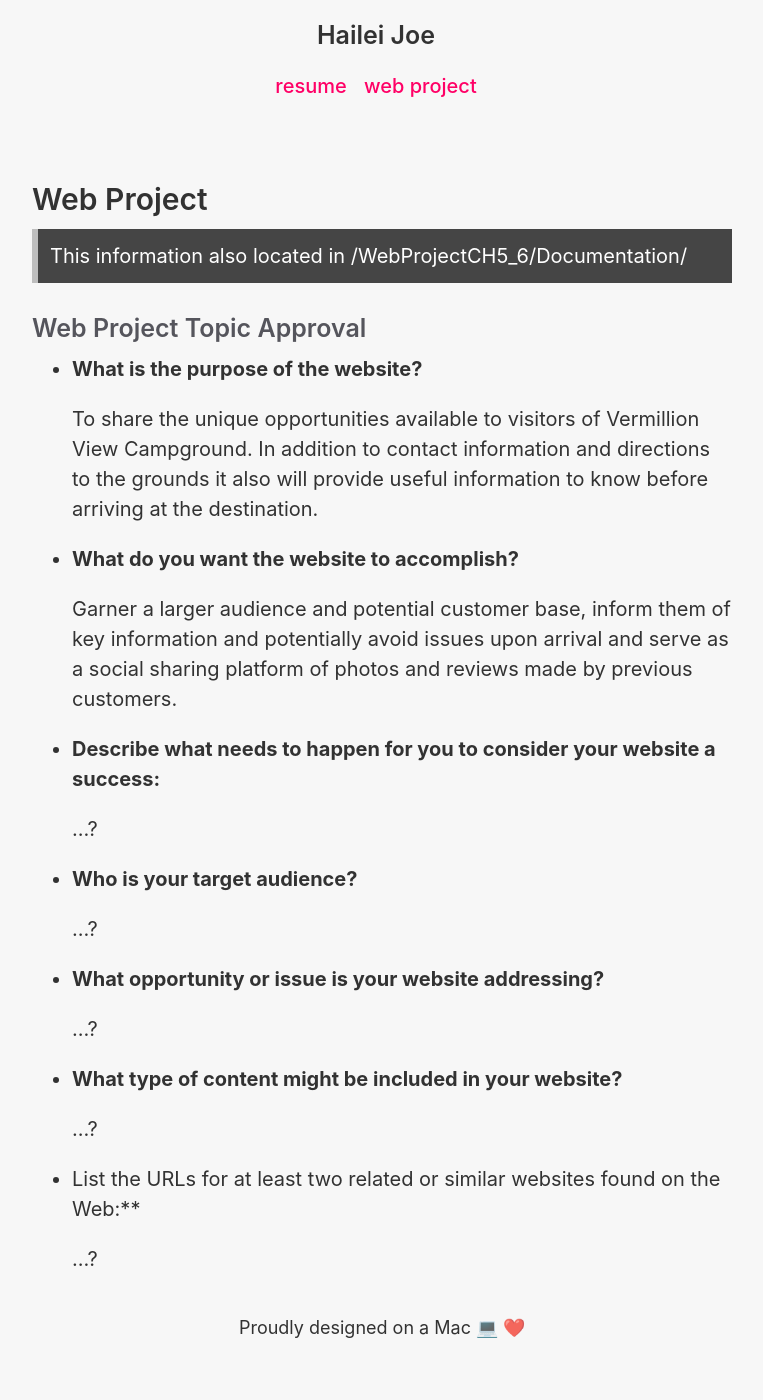
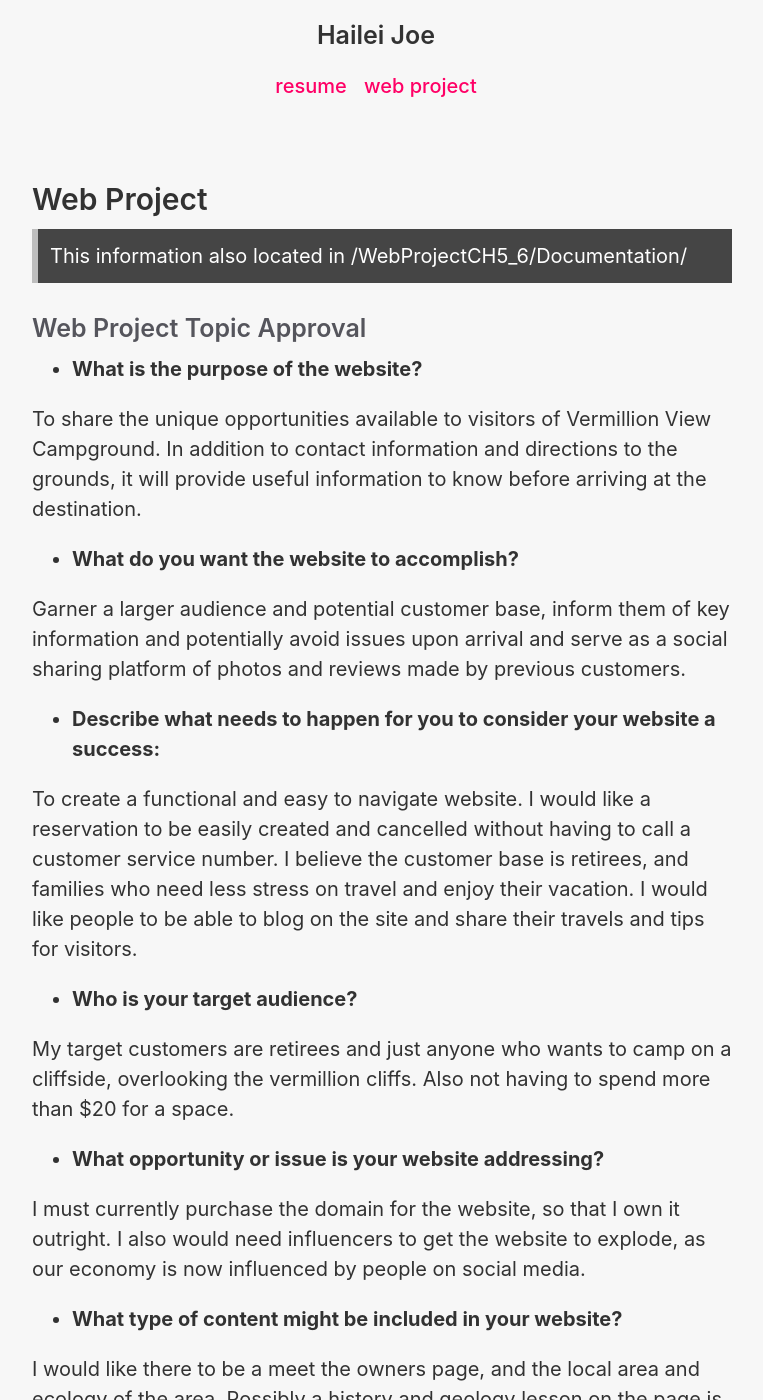
Before and after one commit to haileijoe/noir, a Jekyll site: the page built from webproject.md, in a window 1280 px wide and 1400 px high. Shown: the whole window, without its empty margins (258-1021 px from the left). Built offline with Jekyll 4.4.1, drawn with Linux system fonts in a browser that asks for light colours; some of the changed text lies outside the part shown.

Commit message:
Added more info.

```diff
--- a/webproject.md
+++ b/webproject.md
@@ -13,28 +13,39 @@ title: Web Project
 
 - **What is the purpose of the website?**
 
-	To share the unique opportunities available to visitors of Vermillion View Campground. In addition to contact information and directions to the grounds it also will provide useful information to know before arriving at the destination.
+To share the unique opportunities available to visitors of Vermillion View Campground. In addition to contact information and directions to the grounds, it will provide useful information to know before arriving at the destination.
 
 - **What do you want the website to accomplish?**
 
-	Garner a larger audience and potential customer base, inform them of key information and potentially avoid issues upon arrival and serve as a social sharing platform of photos and reviews made by previous customers.
+Garner a larger audience and potential customer base, inform them of key information and potentially avoid issues upon arrival and serve as a social sharing platform of photos and reviews made by previous customers.
 
 - **Describe what needs to happen for you to consider your website a success:**
 
-	...?
+To create a functional and easy to navigate website. I would like a reservation to be easily created and cancelled without having to call a customer service number. I believe the customer base is retirees, and families who need less stress on travel and enjoy their vacation. I would like people to be able to blog on the site and share their travels and tips for visitors.
 
 - **Who is your target audience?**
 
-	...?
+My target customers are retirees and just anyone who wants to camp on a cliffside, overlooking the vermillion cliffs. Also not having to spend more than $20 for a space.
 
 - **What opportunity or issue is your website addressing?**
 
-	...?
+I must currently purchase the domain for the website, so that I own it outright. I also would need influencers to get the website to explode, as our economy is now influenced by people on social media.
 
 - **What type of content might be included in your website?**
 
-	...?
+I would like there to be a meet the owners page, and the local area and ecology of the area. Possibly a history and geology lesson on the page is possible. I think in the future I could add Native Americans to do a story telling of some sort or dances. The possibilities are endless when adding on to it. There could even be a bed and breakfast type deal, when I have more income and capital.
 
-- List the URLs for at least two related or similar websites found on the Web:**
+- **List the URLs for at least two related or similar websites found on the Web:**
 
-	...?
+[Yogi Bear’s Jellystone Park, Glen Ellis, NH](https://www.campjellystone.com)
+
+[Pines Campgrounds, Yosemite National Park](https://www.nps.gov/yose/planyourvisit/pinescampgrounds.htm)
+
+The NPS has a whole listing of them nationwide. It is easy to use, however it is a bit busy and there is a lot of information to take in. I feel that having less makes for a more comfortable viewing experience.
+
+### Site Map
+
+<figure>
+  <img src="/documentation/sitemap.jpg" alt="Site Map">
+  <figcaption>Available as an XML file located in /WebProjectCH5_6/</figcaption>
+</figure>
```
